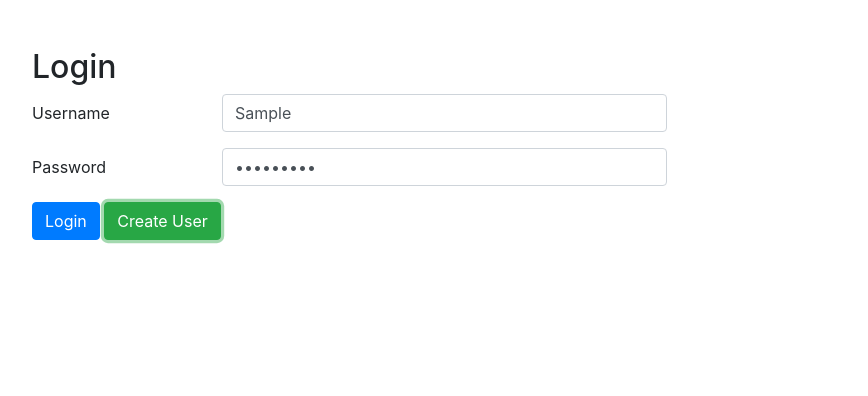
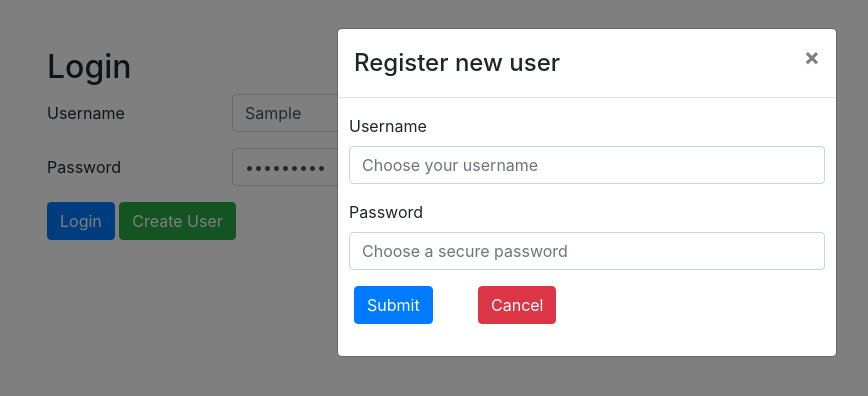
Before and after one commit to chipfrog/MyLibrary, a React (Create React App) app in the folder front-end/: page /search/1 in a window 1280 px wide. Both pictures are taken after typing "Sample", "Sample123" into the empty fields and a click on the button "Create User". Shown: the top 396 px of the page, without its empty margins (53-921 px from the left). Built offline with nearby package versions, Linux system fonts and the light colour scheme; no server answers; the HTML template or start-up script is replaced by a standard one.

Commit message:
login from frontend

```diff
--- a/front-end/src/Reducers/loginReducer.js
+++ b/front-end/src/Reducers/loginReducer.js
@@ -1,5 +1,6 @@
 import { login } from '../Services/login'
 import { addBook } from '../Services/books'
+import { createUser } from '../Services/user'
 
 const initialState = {
   user: null,
@@ -11,20 +12,50 @@ const loginReducer = (state = initialState, action) => {
       return action.data
     case 'LOGOUT':
       return action.data
+    case 'CREATE_USER':
+      return action.data
     case 'ADD_BOOK':
       return {
         ...state,
         user_books: [...state.user_books, action.data]}
-      // return [...state, action.data]
     case 'UPDATE_BOOK':
       return state
     case 'DELETE_BOOK':
       return state
     case 'RESET':
       return initialState
-
     default:
       return state
+  }
+}
+
+export const tryUserCreation = ({ username, password }) => {
+  return async dispatch => {
+    try {
+      await createUser({ username, password })
+      dispatch({
+        type: 'CREATE_USER',
+        data: initialState
+      })
+    } catch (error) {
+      console.log(error)
+    }
+  }
+}
+
+export const tryLogin = ({ username, password }) => {
+  console.log(`username: ${username}, password: ${password}`)
+  return async dispatch => {
+    try {
+      const user = await login({ username, password })
+      dispatch({
+        type: 'LOGIN',
+        data: user
+      })
+
+    } catch(error) {
+      console.log('wrong credentials!')
+    }
   }
 }
 
@@ -56,20 +87,4 @@ export const tryLogout = () => {
   }
 }
 
-export const tryLogin = ({ username, password }) => {
-  console.log(`username: ${username}, password: ${password}`)
-  return async dispatch => {
-    try {
-      const user = await login({ username, password })
-      dispatch({
-        type: 'LOGIN',
-        data: user
-      })
-
-    } catch(error) {
-      console.log('wrong credentials!')
-    }
-  }
-}
-
 export default loginReducer
--- a/front-end/src/Services/user.js
+++ b/front-end/src/Services/user.js
@@ -11,5 +11,10 @@ export const getUser = async (token) => {
   const user = await axios.get(`${baseUrl}/api/user`, config)
   // console.log(`requested user: ${user.data}`)
   return user.data
+}
 
+export const createUser = async (userInfo) => {
+  const user = await axios.post(`${baseUrl}/api/user`, userInfo)
+  console.log(`User creation: ${user.data}`)
+  return user.data
 }
--- a/front-end/src/Views/BookInfo.js
+++ b/front-end/src/Views/BookInfo.js
@@ -1,5 +1,5 @@
 import { React, useState } from 'react'
-import { Container, Row, Col, Image, Button, Form, Collapse } from 'react-bootstrap'
+import { Container, Row, Col, Image, Button, Form, Modal } from 'react-bootstrap'
 import { useDispatch ,useSelector } from 'react-redux'
 import { addBookToLibrary } from '../Reducers/loginReducer'
 
@@ -9,12 +9,16 @@ const BookInfo = () => {
   const token = useSelector(state => state.login.token)
   const bookInfo = info.bookInfo
 
-  const [open, setOpen] = useState(false)
+  const [show, setShow] = useState(false)
+  const handleClose = () => setShow(false)
+  const handleShow = () => setShow(true)
+
   const [review, setReview] = useState('')
   const [rating, setRating] = useState(1)
   const [read, setRead] = useState(false)
   const [quote, setQuote] = useState('')
   const [quoteList, setQuoteList] = useState([])
+  const [quoteCount, setQuoteCount] = useState(0)
 
   if (bookInfo === null) {
     return (
@@ -33,13 +37,20 @@ const BookInfo = () => {
       quotes: quoteList
     }
     console.log(book)
-
     dispatch(addBookToLibrary(book, token))
+    setReview('')
+    setRating(1)
+    setRead(false)
+    setQuote('')
+    setQuoteList([])
+    setQuoteCount(0)
+    handleClose()
   }
 
   const handleAddQuote = () => {
     setQuoteList(quoteList.concat(quote))
     setQuote('')
+    setQuoteCount(quoteCount + 1)
   }
   // Korjaa näkymä, kun kirjalijoita enemmän kuin yksi!
 
@@ -58,17 +69,25 @@ const BookInfo = () => {
       </Row>
       <Row className="pt-4">
         <Col>
-          <Button onClick={() => setOpen(!open)} aria-controls="collapseForm">
-            Add to Library
-          </Button>
+          <Button onClick={handleShow}>Add book</Button>
         </Col>
         <Col>
         </Col>
       </Row>
-        <Collapse in={open} >
+      <Modal
+        size="xl"
+        show={show}
+        onHide={handleClose}
+        backdrop="static"
+        keyboard={false}
+      >
+        <Modal.Header closeButton>
+          <Modal.Title>{bookInfo.volumeInfo.title} by {bookInfo.volumeInfo.authors}</Modal.Title>
+        </Modal.Header>
+        <Modal.Body>
         <Form onSubmit={handleBookAdding} className="pt-4 text-left" >
           <Form.Row>
-              <Form.Group as={Col} controlId="formGrade" >
+            <Form.Group controlId="formGrade" >
               <Form.Label>Grade</Form.Label>
                 <Form.Control
                   as="select"
@@ -88,7 +107,8 @@ const BookInfo = () => {
               </Form.Control>
             </Form.Group>
           </Form.Row>
-            <Form.Group controlId="formReview" >
+          <Form.Row>
+            <Form.Group as={Col} controlId="formReview" >
               <Form.Label>Review</Form.Label>
               <Form.Control
                 as="textarea"
@@ -97,7 +117,9 @@ const BookInfo = () => {
                 onChange={e => setReview(e.target.value)}
               />
             </Form.Group>
-            <Form.Group>
+          </Form.Row>
+          <Form.Row>
+            <Form.Group as={Col} >
               <Form.Label>Favorite quotes</Form.Label>
               <Form.Control
                 as="textarea"
@@ -105,17 +127,28 @@ const BookInfo = () => {
                 value={quote}
                 onChange={e => setQuote(e.target.value)}
               />
+            </Form.Group>
+          </Form.Row>
+          <Form.Row>
+            <Form.Group as={Col} >
               <Button onClick={handleAddQuote}>Add quote</Button>
             </Form.Group>
-            <Form.Group controlId="formBookRead">
-              <Form.Label>Book read</Form.Label>
-              <Form.Check onChange={() => setRead(!read)}/>
+            <Form.Group as={Col} >
+              Quotes saved: {quoteCount}
             </Form.Group>
+            <Form.Group as={Col} controlId="formBookRead">
+              <Form.Check label="Book read" onChange={() => setRead(!read)}/>
+            </Form.Group>
+          </Form.Row>
+          <Form.Row>
+            <Form.Group as={Col} >
               <Button type="submit">Submit</Button>
+            </Form.Group>
+          </Form.Row>
         </Form>
-        </Collapse>
+        </Modal.Body>
+      </Modal>
     </Container>
-
   )
 }
 
--- a/front-end/src/Views/Login.js
+++ b/front-end/src/Views/Login.js
@@ -1,41 +1,91 @@
-import React from 'react'
-import { Button, Form, Row, Col } from 'react-bootstrap'
+import React, { useState } from 'react'
+import { Button, Form, Row, Col, Modal, Container } from 'react-bootstrap'
 import { useDispatch } from 'react-redux'
-import { tryLogin } from '../Reducers/loginReducer'
+import { tryLogin, tryUserCreation } from '../Reducers/loginReducer'
 
 const Login = () => {
   const dispatch = useDispatch()
+  const [show, setShow] = useState(false)
+  const handleClose = () => setShow(false)
+  const handleShow = () => setShow(true)
 
   const handleLogin = async (event) => {
     event.preventDefault()
-    const username = event.target.username.value
-    const password = event.target.password.value
+    const username = event.target.usernameLogin.value
+    const password = event.target.passwordLogin.value
     dispatch(tryLogin({ username, password }))
   }
 
+  const handleUserCreation = async (event) => {
+    event.preventDefault()
+    const username = event.target.usernameRegister.value
+    const password = event.target.passwordRegister.value
+    dispatch(tryUserCreation({ username, password }))
+  }
+
   return (
+    <Container>
       <Form className="mt-5" onSubmit={handleLogin}>
         <h2>Login</h2>
         <Form.Group as={Row} controlId="formBasicText">
           <Form.Label column sm={2}>Username</Form.Label>
           <Col md={5} lg={5}>
-          <Form.Control type="text" name="username" placeholder="Username" />
+            <Form.Control type="text" name="usernameLogin" placeholder="Username" />
           </Col>
         </Form.Group>
 
         <Form.Group as={Row} controlId="formBasicPassword">
           <Form.Label column sm={2}>Password</Form.Label>
           <Col md={5} lg={5}>
-          <Form.Control type="password" name="password" placeholder="Password"  />
+            <Form.Control type="password" name="passwordLogin" placeholder="Password"  />
           </Col>
         </Form.Group>
           <Button  variant="primary" type="submit">
             Login
           </Button>{' '}
-        <Button  variant="success" type="submit">
+          <Button  variant="success" onClick={handleShow} >
             Create User
           </Button>
         </Form>
+        <Modal
+          show={show}
+          onHide={handleClose}
+          backdrop="static"
+          keyboard={false}
+        >
+          <Modal.Header closeButton>
+            <Modal.Title>Register new user</Modal.Title>
+          </Modal.Header>
+          <Modal.Body>
+            <Form onSubmit={handleUserCreation} >
+              <Form.Group >
+                <Form.Row>
+                  <Form.Label>Username</Form.Label>
+                </Form.Row>
+                <Form.Row>
+                  <Form.Control type="text" name="usernameRegister" placeholder="Choose your username" />
+                </Form.Row>
+              </Form.Group>
+              <Form.Group>
+                <Form.Row>
+                  <Form.Label>Password</Form.Label>
+                </Form.Row>
+                <Form.Row>
+                  <Form.Control type="password" name="passwordRegister" placeholder="Choose a secure password" />
+                </Form.Row>
+              </Form.Group>
+              <Form.Group as={Row} >
+                <Col xs={3}>
+                  <Button type="submit" >Submit</Button>
+                </Col>
+                <Col xs={3} >
+                  <Button variant="danger" onClick={handleClose} >Cancel</Button>
+                </Col>
+              </Form.Group>
+            </Form>
+          </Modal.Body>
+        </Modal>
+      </Container>
   )
 }
 
```
Also changed, not shown: 1 other file (tests, documents, lock files or other folders). Lines whose indentation alone changed are shown as unchanged.
